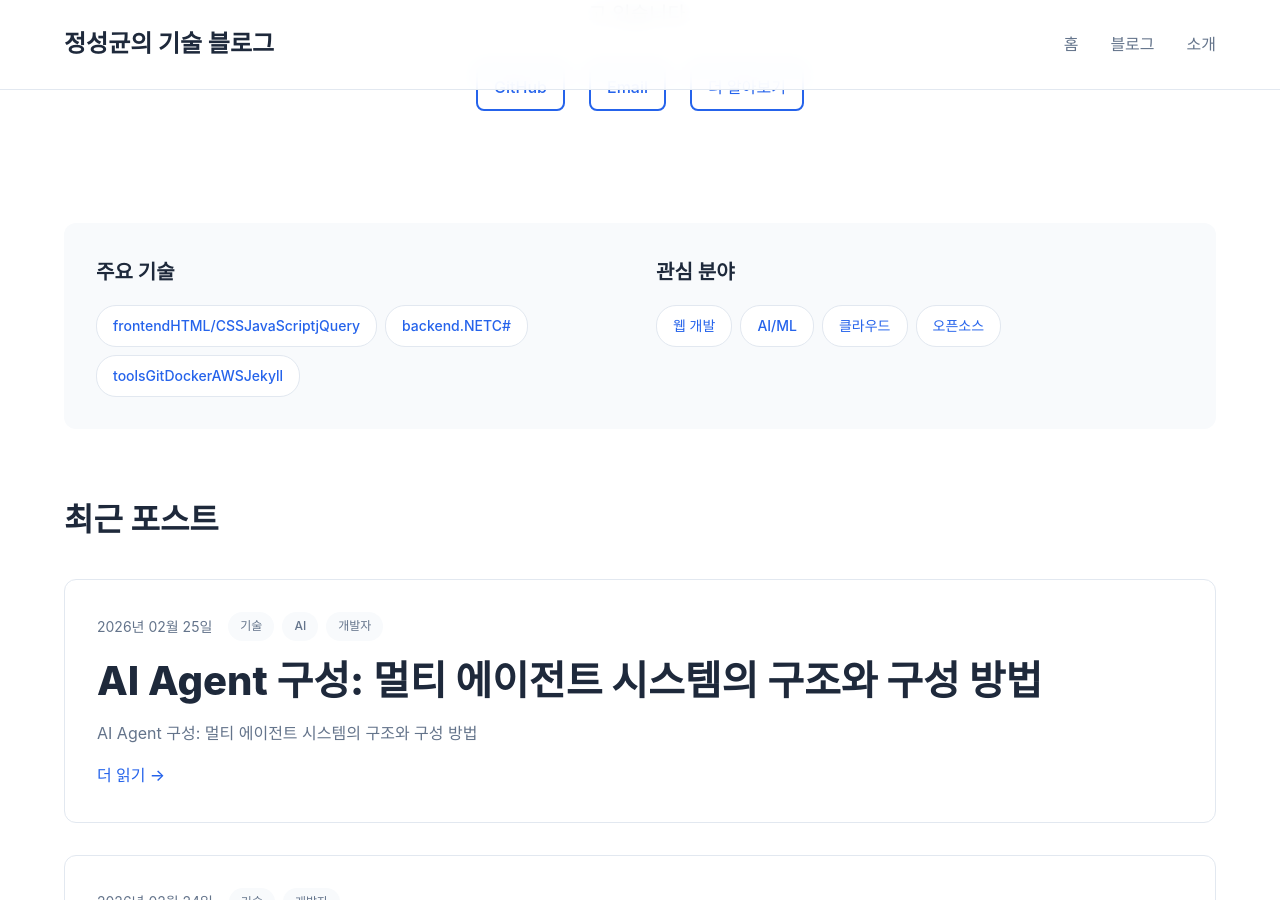
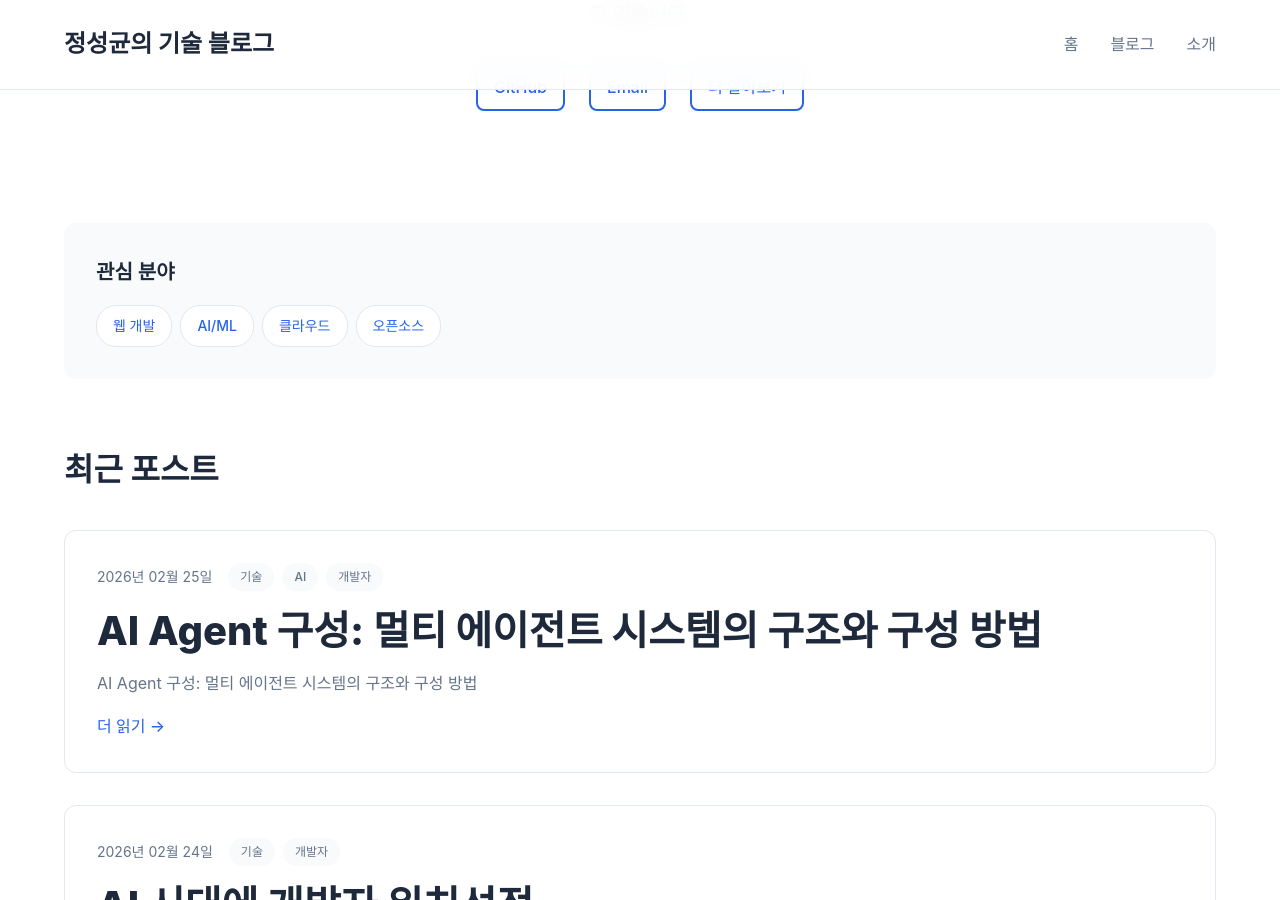
Before and after one commit to jm111ah/jm111ah.github.io, a Jekyll site: the page built from index.html, in a window 1280 px wide and 900 px high, scrolled down 420 px. Built offline with Jekyll 4.4.1, drawn with Linux system fonts in a browser that asks for light colours.

Commit message:
홈에서 주요 기술 섹션 제거, 관심 분야만 표시
Made-with: Cursor

```diff
--- a/index.html
+++ b/index.html
@@ -32,20 +32,8 @@ layout: default
   </div>
 
   <!-- Quick Info Section -->
-  {% if site.author.skills or site.author.interests %}
+  {% if site.author.interests %}
   <div class="quick-info">
-    {% if site.author.skills %}
-    <div class="info-section">
-      <h3>주요 기술</h3>
-      <div class="tags-list">
-        {% for skill in site.author.skills %}
-        <span class="tag">{{ skill }}</span>
-        {% endfor %}
-      </div>
-    </div>
-    {% endif %}
-
-    {% if site.author.interests %}
     <div class="info-section">
       <h3>관심 분야</h3>
       <div class="tags-list">
@@ -54,7 +42,6 @@ layout: default
         {% endfor %}
       </div>
     </div>
-    {% endif %}
   </div>
   {% endif %}
 
```
